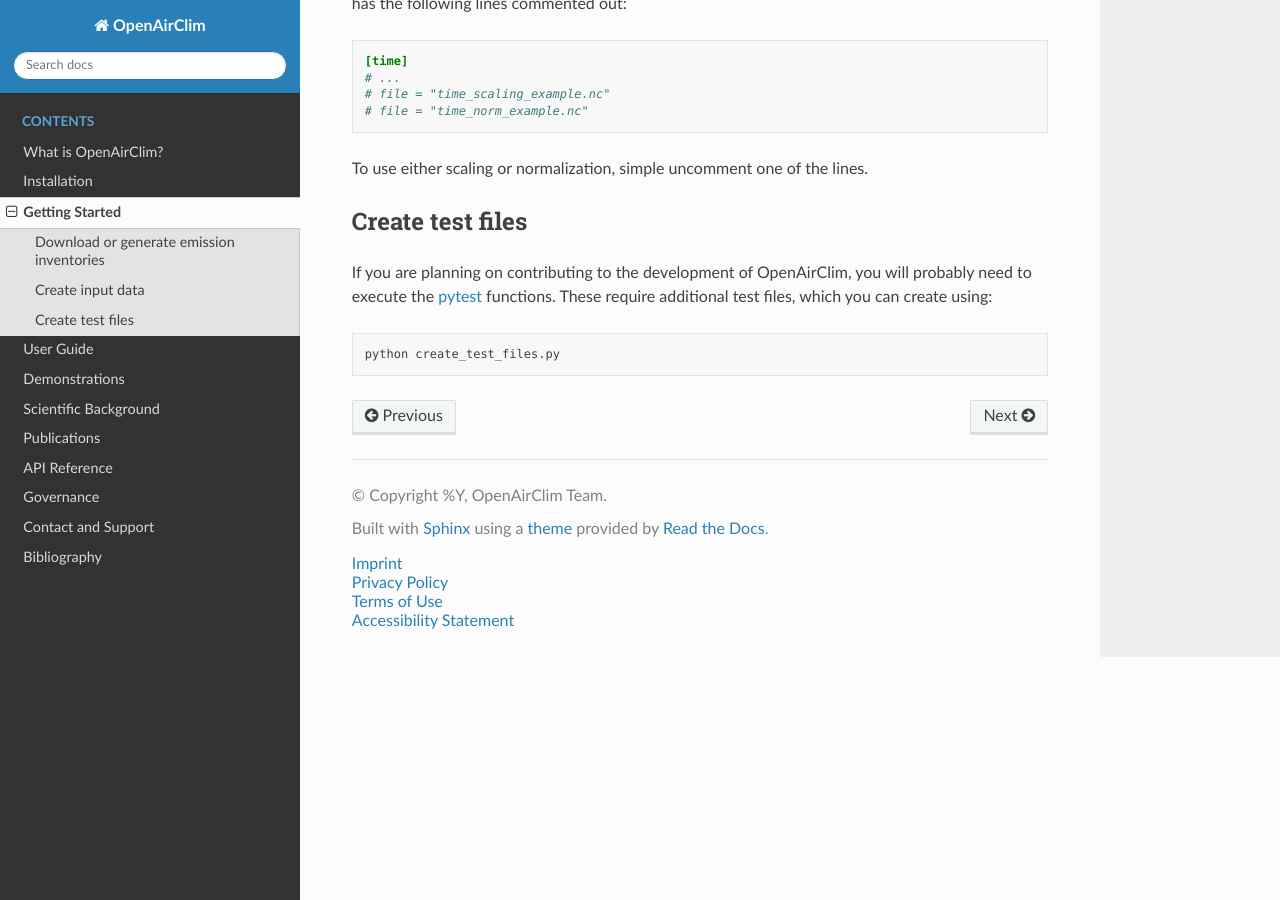
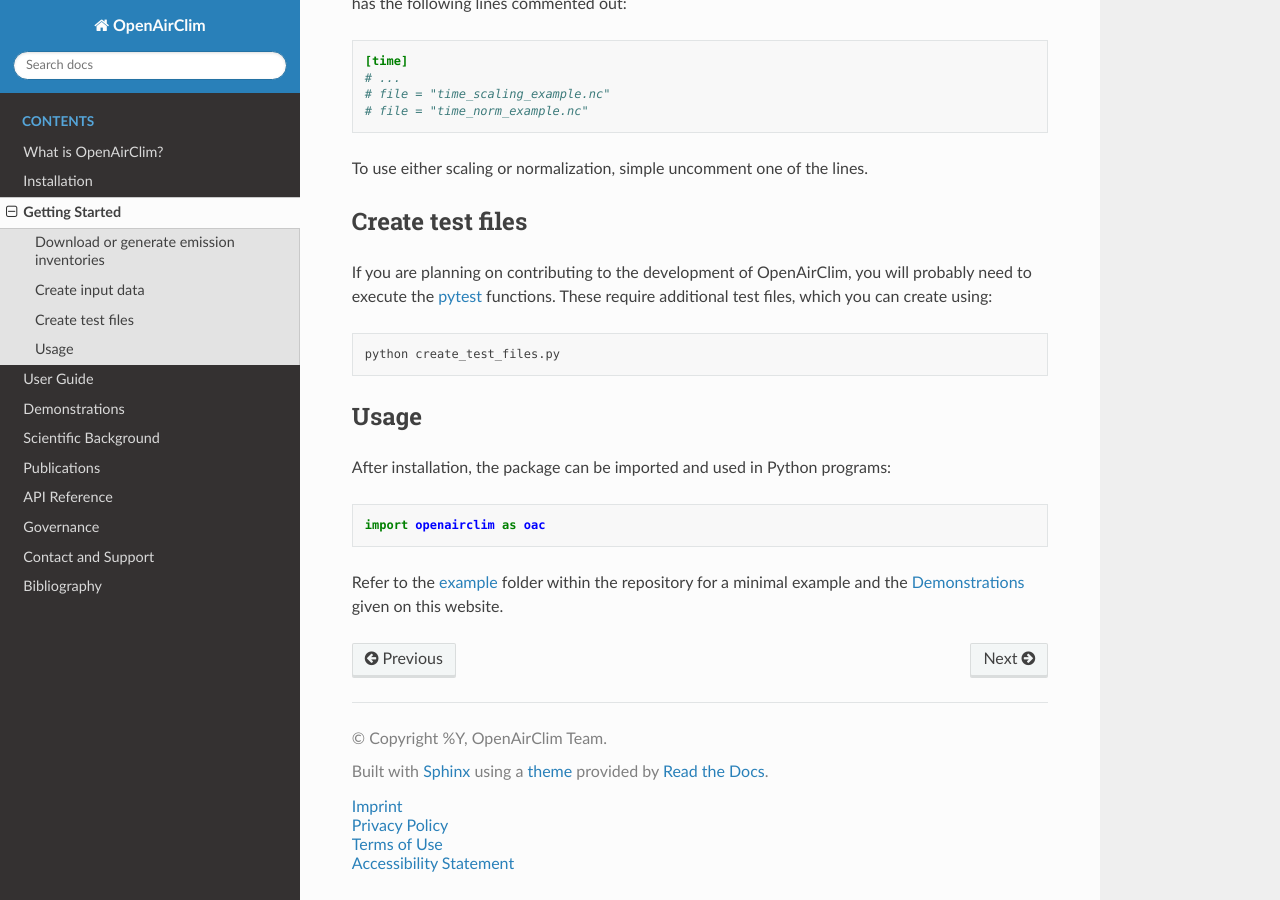
Before and after one commit to dlr-pa/oac, a Sphinx documentation site: the page built from docs/source/quickstart.rst, in a window 1280 px wide and 900 px high, scrolled down 1431 px. Built offline with Sphinx 7.4.7 and the Read the Docs theme 3.1.0, drawn with Linux system fonts in a browser that asks for light colours.

Commit message:
Update README.md and quickstart.rst
Considering the documentation website openairclim.org which is going to be launched.

```diff
--- a/docs/source/quickstart.rst
+++ b/docs/source/quickstart.rst
@@ -74,3 +74,16 @@ These require additional test files, which you can create using:
 .. code-block:: bash
 
     python create_test_files.py
+
+
+Usage
+-----
+
+After installation, the package can be imported and used in Python programs:
+
+.. code-block:: python
+
+    import openairclim as oac
+
+Refer to the `example <https://github.com/dlr-pa/oac/tree/main/example>`_ folder within the repository for a minimal example
+and the :doc:`demos` given on this website.
```
Also changed, not shown: README.md (+9 -77 lines).
